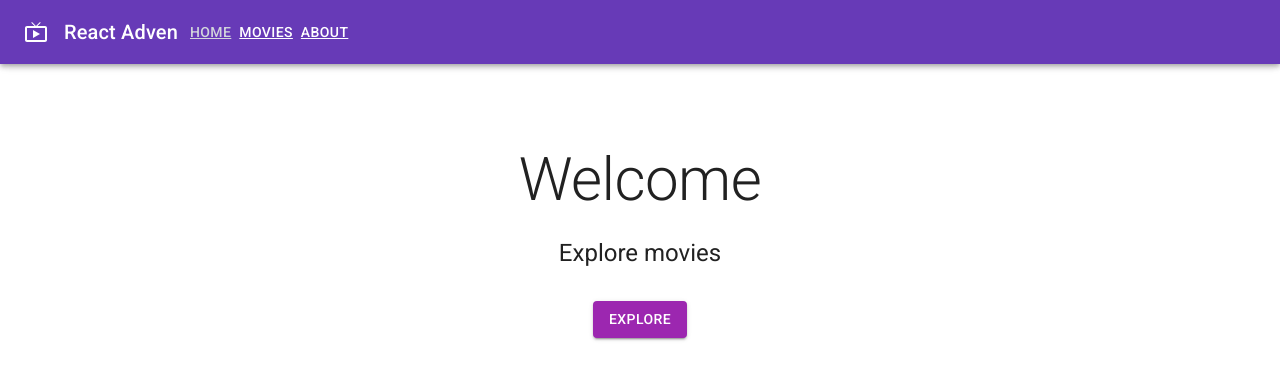
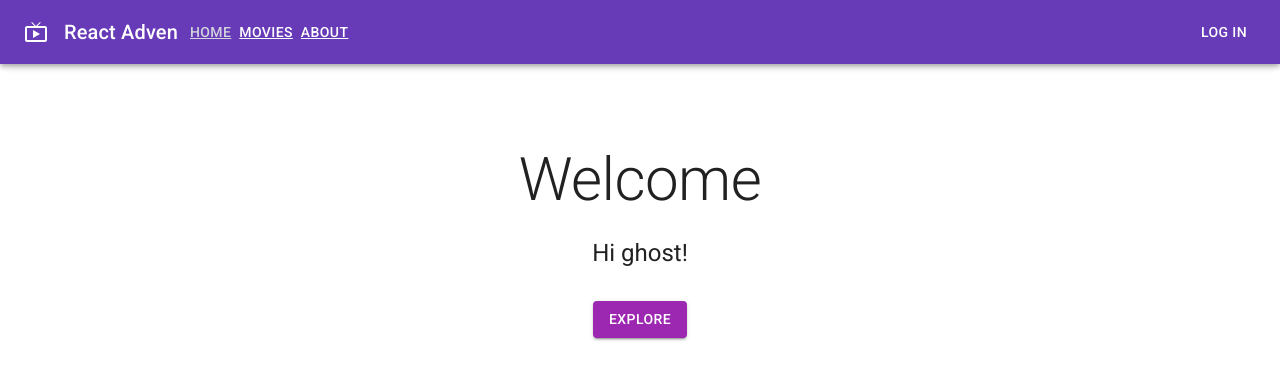
Before and after one commit to dawmsi/react_in-depth, a React (Vite) app: page / in a window 1280 px wide. Shown: the top 380 px of the page. Built offline with nearby package versions, Linux system fonts and the light colour scheme.

Commit message:
useContext by FakeAuth

```diff
--- a/src/App.tsx
+++ b/src/App.tsx
@@ -1,17 +1,15 @@
 import { Outlet } from 'react-router-dom';
-import Navigation from './routes/Navigation';
 import {
-  AppBar,
   Container,
   CssBaseline,
   ThemeProvider,
-  Toolbar,
-  Typography,
   createTheme,
 } from '@mui/material';
 
-import LiveTvOutlinedIcon from '@mui/icons-material/LiveTvOutlined';
 import { deepPurple } from '@mui/material/colors';
+import AppHeader from './AppHeader';
+import { AnonymousUser, AuthContext, AuthInfo } from './AppContext';
+import { useState } from 'react';
 
 const defaultTheme = createTheme({
   palette: {
@@ -20,21 +18,26 @@ const defaultTheme = createTheme({
 });
 
 const App = () => {
+  const [auth, setAuth] = useState<AuthInfo>({ user: AnonymousUser });
+
+  const fakeAuth = {
+    user: {
+      name: 'Matiew',
+    },
+  };
+
   return (
     <ThemeProvider theme={defaultTheme}>
       <CssBaseline />
-      <AppBar>
-        <Toolbar component="nav">
-          <LiveTvOutlinedIcon sx={{ mr: 2 }} />
-          <Typography variant="h6" color="inherit">
-            React Adven
-          </Typography>
-          <Navigation />
-        </Toolbar>
-      </AppBar>
-      <Container component="main" sx={{ p: 2, mt: '64px' }}>
-        <Outlet />
-      </Container>
+      <AuthContext.Provider value={auth}>
+        <AppHeader
+          onLogin={() => setAuth(fakeAuth)}
+          onLogout={() => setAuth(fakeAuth)}
+        />
+        <Container component="main" sx={{ p: 2, mt: '64px' }}>
+          <Outlet />
+        </Container>
+      </AuthContext.Provider>
     </ThemeProvider>
   );
 };
--- /dev/null
+++ b/src/AppContext.tsx
@@ -0,0 +1,16 @@
+import { createContext } from 'react';
+
+export interface AuthInfo {
+  user: {
+    name: string;
+  };
+}
+
+// eslint-disable-next-line react-refresh/only-export-components
+export const AnonymousUser = {
+  name: 'AnonymousUser',
+};
+
+export const AuthContext = createContext({
+  user: AnonymousUser,
+});
--- /dev/null
+++ b/src/AppHeader.tsx
@@ -0,0 +1,60 @@
+import { AppBar, Button, Stack, Toolbar, Typography } from '@mui/material';
+import LiveTvOutlinedIcon from '@mui/icons-material/LiveTvOutlined';
+import Navigation from './routes/Navigation';
+import { useContext } from 'react';
+import { AnonymousUser, AuthContext } from './AppContext';
+
+interface AuthSectionProps {
+  onLogin(): void;
+  onLogout(): void;
+}
+
+interface AuthHeaderProps {
+  onLogin(): void;
+  onLogout(): void;
+}
+
+const AppHeader = ({ onLogin, onLogout }: AuthHeaderProps) => {
+  return (
+    <AppBar>
+      <Toolbar component="nav">
+        <LiveTvOutlinedIcon sx={{ mr: 2 }} />
+        <Typography variant="h6" color="inherit">
+          React Adven
+        </Typography>
+        <Stack
+          flexGrow={1}
+          direction="row"
+          alignItems="center"
+          justifyContent="space-between">
+          <Navigation />
+          <AuthSection onLogin={onLogin} onLogout={onLogout} />
+        </Stack>
+      </Toolbar>
+    </AppBar>
+  );
+};
+
+function AuthSection({ onLogin, onLogout }: AuthSectionProps) {
+  const auth = useContext(AuthContext);
+  const loggedIn = auth.user !== AnonymousUser;
+
+  if (loggedIn) {
+    return (
+      <Stack alignItems="center" direction="row" spacing={2}>
+        <Typography>Hello {auth.user.name}!</Typography>
+        <Button variant="text" color="inherit" onClick={onLogout}>
+          Log out
+        </Button>
+      </Stack>
+    );
+  }
+
+  return (
+    <Button variant="text" color="inherit" onClick={onLogin}>
+      Log in
+    </Button>
+  );
+}
+
+export default AppHeader;
--- a/src/features/Movie/MovieCard.tsx
+++ b/src/features/Movie/MovieCard.tsx
@@ -4,12 +4,25 @@ import {
   CardActions,
   CardContent,
   CardMedia,
+  Tooltip,
   Typography,
 } from '@mui/material';
 import { Movie } from '../../reducers/movies';
 import { Link as RouterLink } from 'react-router-dom';
+import { Favorite } from '@mui/icons-material';
 
-const MovieCard = ({ id, title, popularity, overview, poster_path }: Movie) => {
+interface MovieProps extends Movie {
+  enableUserActions?: boolean;
+}
+
+const MovieCard = ({
+  id,
+  title,
+  popularity,
+  overview,
+  poster_path,
+  enableUserActions,
+}: MovieProps) => {
   return (
     <Card>
       <CardMedia
@@ -37,6 +50,13 @@ const MovieCard = ({ id, title, popularity, overview, poster_path }: Movie) => {
             color="secondary">
             Details
           </Button>
+          {enableUserActions && (
+            <Tooltip title="Add to favorite">
+              <Button>
+                <Favorite />
+              </Button>
+            </Tooltip>
+          )}
         </CardActions>
       </CardContent>
     </Card>
--- a/src/features/Movie/MovieList.tsx
+++ b/src/features/Movie/MovieList.tsx
@@ -1,10 +1,11 @@
-import { useEffect } from 'react';
+import { useContext, useEffect } from 'react';
 import MovieCard from './MovieCard';
 import { connect } from 'react-redux';
 import { RootState } from '../../store';
 import { Movie, fetchMovies } from '../../reducers/movies';
 import { useAppDispatch } from '../../hooks/useAppDispatch';
 import { Container, Grid } from '@mui/material';
+import { AnonymousUser, AuthContext } from '../../AppContext';
 
 interface MoviesProps {
   movies: Movie[];
@@ -14,6 +15,9 @@ interface MoviesProps {
 // eslint-disable-next-line react-refresh/only-export-components
 function Movies({ movies, loading }: MoviesProps) {
   const dispatch = useAppDispatch();
+
+  const { user } = useContext(AuthContext);
+  const loggedIn = user !== AnonymousUser;
 
   useEffect(() => {
     dispatch(fetchMovies());
@@ -37,6 +41,7 @@ function Movies({ movies, loading }: MoviesProps) {
                   popularity={popularity}
                   overview={overview}
                   poster_path={poster_path}
+                  enableUserActions={loggedIn}
                 />
               </Grid>
             )
--- a/src/routes/Home.tsx
+++ b/src/routes/Home.tsx
@@ -1,7 +1,13 @@
 import { Box, Button, Container, Stack, Typography } from '@mui/material';
 import { Link } from 'react-router-dom';
+import { useContext } from 'react';
+import { AnonymousUser, AuthContext } from '../AppContext';
 
 const Home = () => {
+  const { user } = useContext(AuthContext);
+  const loggedIn = user !== AnonymousUser;
+  const greeting = loggedIn ? `Hi ${user.name}!` : `Hi ghost!`;
+
   return (
     <Box sx={{ py: 8 }}>
       <Container maxWidth="sm">
@@ -9,7 +15,7 @@ const Home = () => {
           Welcome
         </Typography>
         <Typography align="center" variant="h5" paragraph>
-          Explore movies
+          {greeting}
         </Typography>
         <Stack
           marginTop={4}
```
